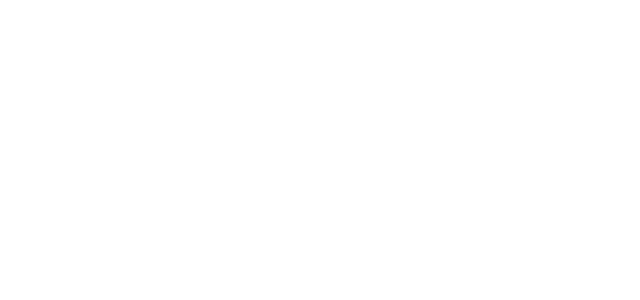
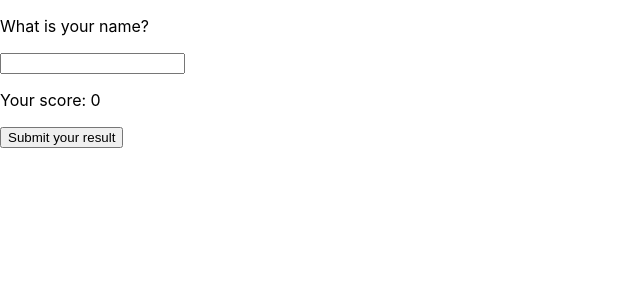
Before and after one commit to dridls/game-STOP, a React (Create React App) app in the folder game-frontend/: page /result in a window 1280 px wide. Before the commit this address had no page. Shown: the top 300 px of the page, without its empty margins (0-640 px from the left). Built offline with nearby package versions, Linux system fonts and the light colour scheme.

Commit message:
connect frontend and backend

```diff
--- a/game-frontend/src/App.js
+++ b/game-frontend/src/App.js
@@ -1,8 +1,9 @@
-import GamePage from "./pages/game";
+import GamePage from "./pages/gamePage";
 import { BrowserRouter, Routes, Route } from "react-router-dom";
 import "./App.css";
 import { GameContextProvider } from "./contexts/gameContext";
 import GameContent from "./pages/GameContent";
+import Result from "./pages/result";
 
 function App() {
   return (
@@ -11,6 +12,7 @@ function App() {
         <Routes>
           <Route path="/" element={<GamePage />} />
           <Route path="/play" element={<GameContent />} />
+          <Route path="/result" element={<Result />} />
         </Routes>
       </BrowserRouter>
     </GameContextProvider>
--- a/game-frontend/src/pages/GameContent.jsx
+++ b/game-frontend/src/pages/GameContent.jsx
@@ -22,8 +22,13 @@ const GameContent = () => {
   const [color, setColor] = useState("");
   const [rounds, setRounds] = useState(0);
 
+  useEffect(() => {
+    if (rounds >= numberOfRounds) {
+      navigate("/result");
+    }
+  }, [rounds, numberOfRounds]);
+
   const checkPoints = () => {
-    console.log("eita");
     validatePoints({ country, color, fruitVegetable, selectedLetter });
 
     setCountry("");
--- a/game-frontend/src/pages/game.jsx
+++ b/game-frontend/src/pages/gamePage.jsx
@@ -1,7 +1,7 @@
 import Letter from "../components/Letter";
 import { useNavigate } from "react-router-dom";
 import { useGameContext } from "../contexts/gameContext";
-import { useEffect } from "react";
+import { useEffect, useState } from "react";
 
 function App() {
   const {
@@ -11,14 +11,22 @@ function App() {
     numberOfRounds,
     setNumberOfRounds,
   } = useGameContext();
+  const [highScores, setHighScores] = useState([]);
   const navigate = useNavigate();
 
   useEffect(() => {
     setSelectedLetter("");
   }, []);
 
+  useEffect(() => {
+    fetch("http://localhost:8765/api/high-scores")
+      .then((response) => response.json())
+      .then((response) => setHighScores(response || []))
+      .catch((err) => console.error(err));
+  }, []);
+
   return (
-    <div className="App">
+    <div className="game-page">
       <div>
         <h2>How many rounds do you wanna play?</h2>
         <input
@@ -41,6 +49,24 @@ function App() {
           Start Game
         </button>
       )}
+
+      <div className="high-scores">
+        <h2>Here are the best players:</h2>
+      </div>
+      <div className="name-list">
+        {highScores.map((item) => (
+          <div key={item.name} className="previous-round">
+            <div className="player">
+              <h5>Player</h5>
+              <p>{item.name}</p>
+            </div>
+            <div className="score">
+              <h5>Score</h5>
+              <p>{item.score}</p>
+            </div>
+          </div>
+        ))}
+      </div>
     </div>
   );
 }
--- /dev/null
+++ b/game-frontend/src/pages/result.jsx
@@ -0,0 +1,44 @@
+import React, { useState } from "react";
+import { useGameContext } from "../contexts/gameContext";
+
+import { useNavigate } from "react-router-dom";
+
+const Result = () => {
+  const navigate = useNavigate();
+  const { points } = useGameContext();
+  const [name, setName] = useState("");
+  const handleSubmit = () => {
+    fetch("http://localhost:8765/api/new-high-score", {
+      method: "POST",
+      headers: {
+        "Content-Type": "application/json",
+        "Access-Control-Allow-Origin": "*",
+      },
+      body: JSON.stringify({
+        name: name,
+        score: points,
+      }),
+    })
+      .then((response) => {
+        navigate("/");
+      })
+      .catch((err) => console.error(err));
+  };
+
+  return (
+    <div>
+      <div>
+        <p className="name">What is your name?</p>
+        <input
+          type="text"
+          value={name}
+          onChange={(e) => setName(e.target.value)}
+        />
+        <p className="score">Your score: {points}</p>
+      </div>
+      <button onClick={handleSubmit}>Submit your result</button>
+    </div>
+  );
+};
+
+export default Result;
```
